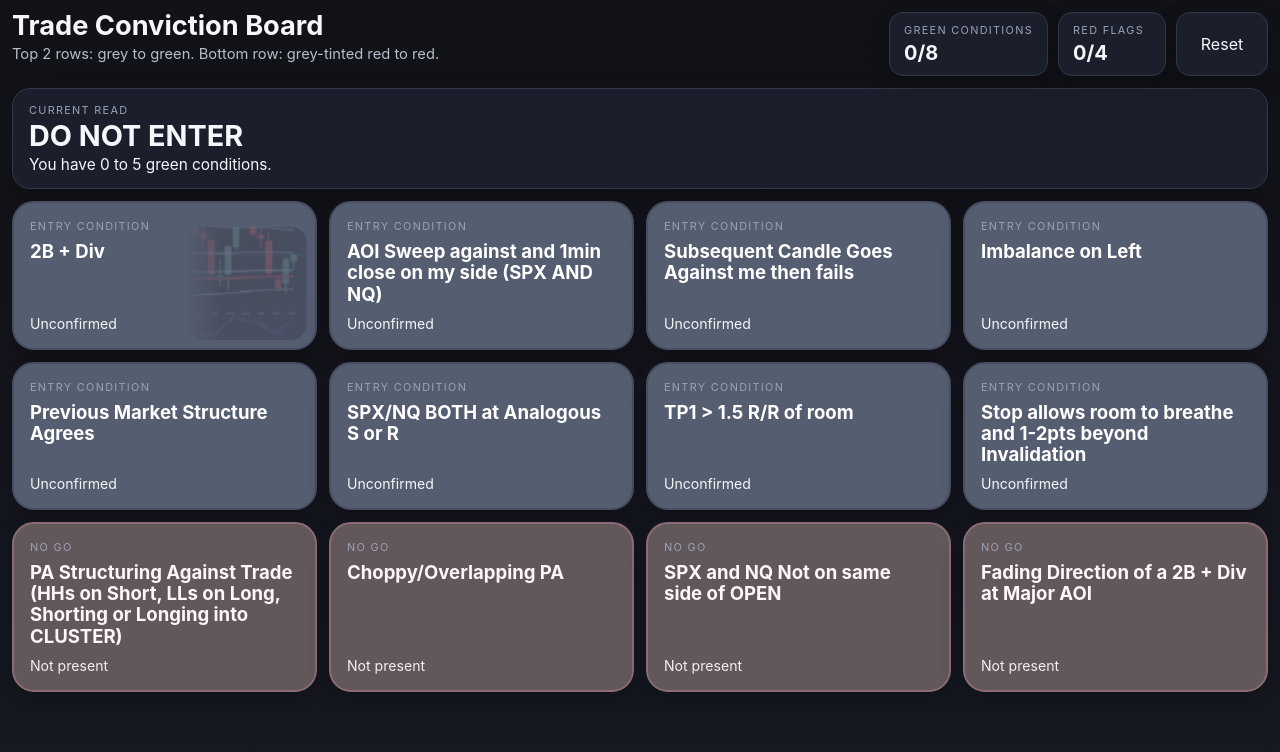
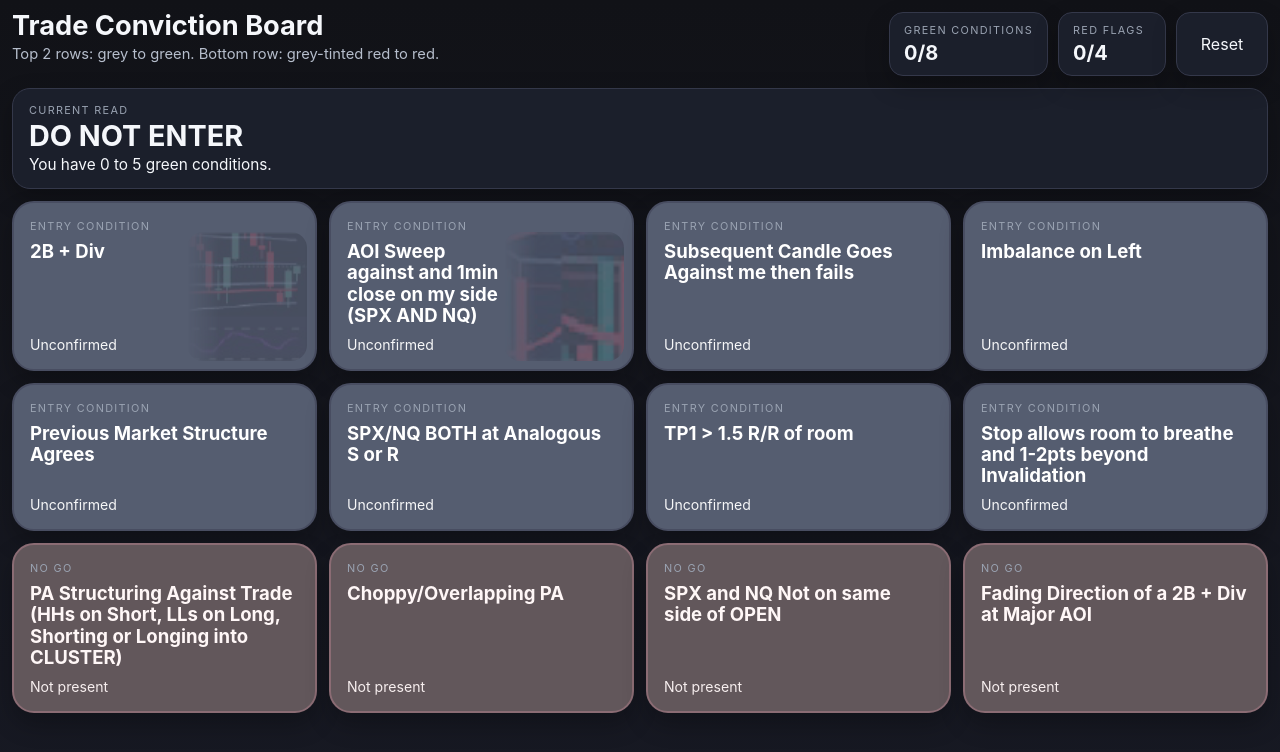
Before and after one commit to bboypkj/trade-checklist-app, a React (Vite) app: page / in a window 1280 px wide. Shown: the top 752 px of the page. Built offline with nearby package versions, Linux system fonts and the light colour scheme.

Commit message:
Update App.jsx
samesideclose.png

```diff
--- a/src/App.jsx
+++ b/src/App.jsx
@@ -2,7 +2,7 @@ import React, { useMemo, useState } from 'react';
 
 const defaultTiles = [
   { id: 1, label: '2B + Div', group: 'entry', state: 'neutral', image: '/2b.png' },
-  { id: 2, label: 'AOI Sweep against and 1min close on my side (SPX AND NQ)', group: 'entry', state: 'neutral' },
+  { id: 2, label: 'AOI Sweep against and 1min close on my side (SPX AND NQ)', group: 'entry', state: 'neutral', image: '/samesideclose.png' },
   { id: 3, label: 'Subsequent Candle Goes Against me then fails', group: 'entry', state: 'neutral' },
   { id: 4, label: 'Imbalance on Left', group: 'entry', state: 'neutral' },
   { id: 5, label: 'Previous Market Structure Agrees', group: 'entry', state: 'neutral' },
```
